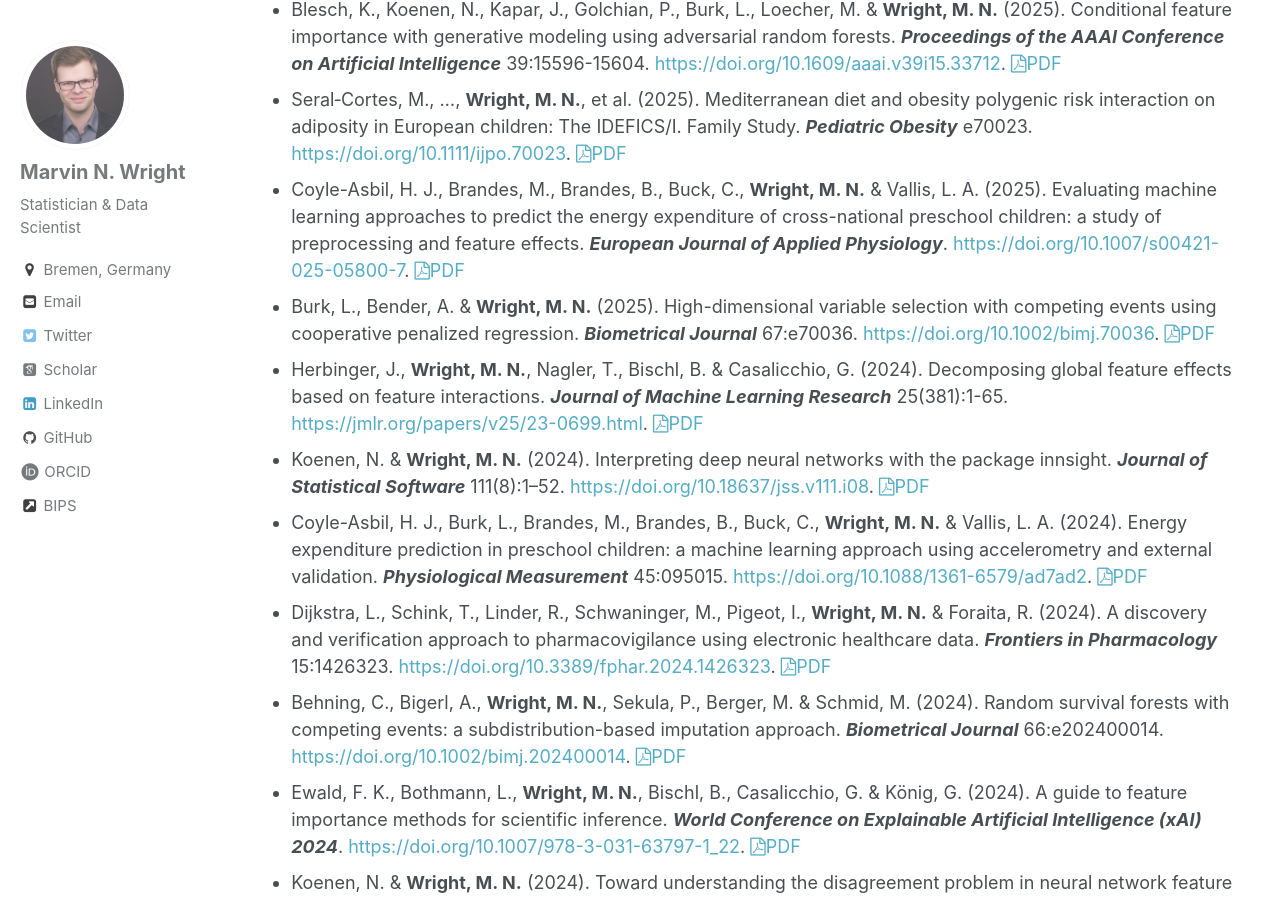
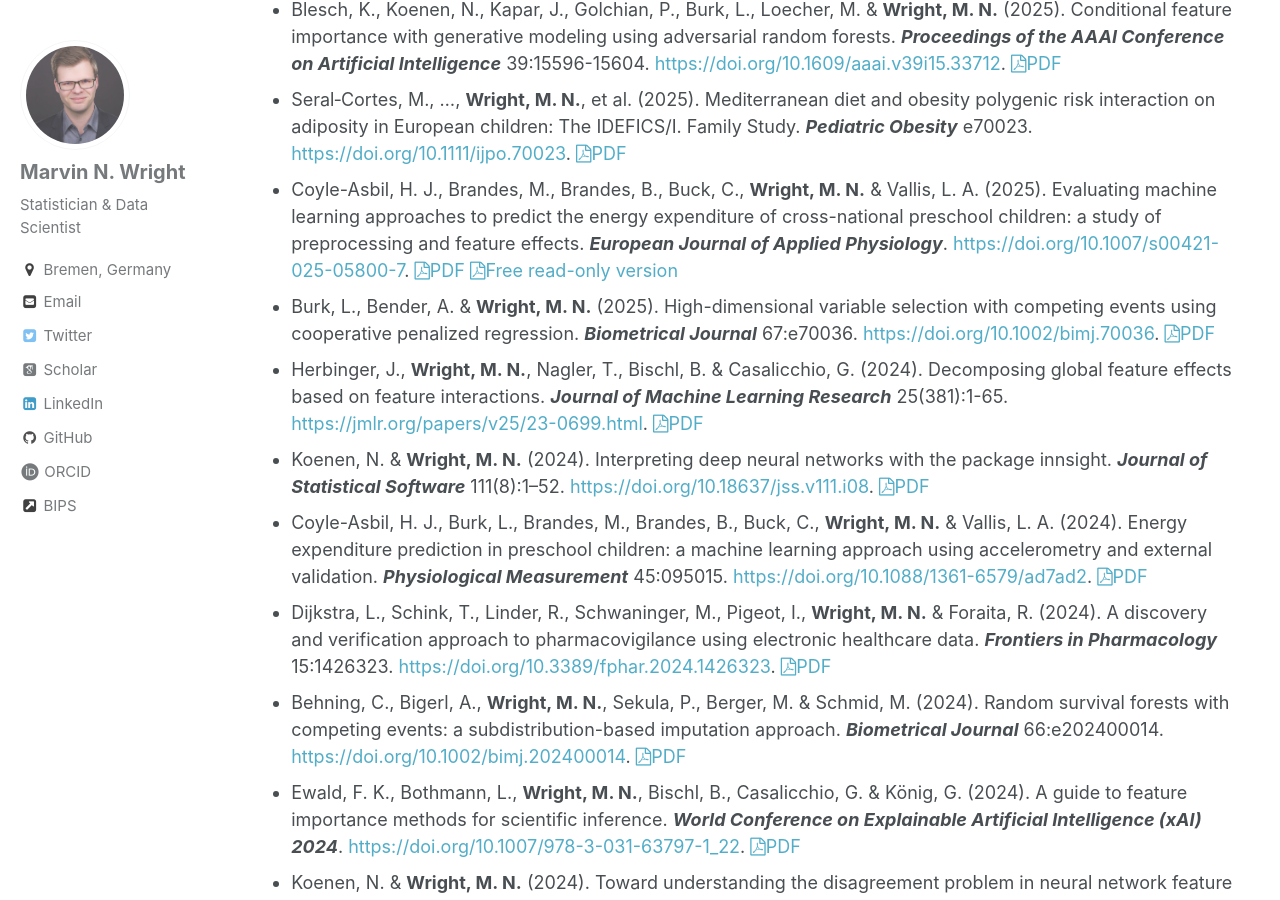
Before and after one commit to mnwright/mnwright.github.io, a Jekyll site: the page built from _pages/publications.md, in a window 1280 px wide and 900 px high, scrolled down 808 px. Built offline with Jekyll 4.4.1, drawn with Linux system fonts in a browser that asks for light colours; some web fonts are replaced.

Commit message:
fix pdf links

```diff
--- a/_pages/publications.md
+++ b/_pages/publications.md
@@ -18,9 +18,9 @@ Most papers are freely available (<i class="fa fa-file-pdf-o"></i>PDF links). Ju
 
 ## Journal Articles, Conference and Workshop Papers
 * {:.pub} Blesch, K., Koenen, N., Kapar, J., Golchian, P., Burk, L., Loecher, M. & **Wright, M. N.** (2025). Conditional feature importance with generative modeling using adversarial random forests.
- ***Proceedings of the AAAI Conference on Artificial Intelligence*** 39:15596-15604.  <https://doi.org/10.1609/aaai.v39i15.33712>. <a href="https://ojs.aaai.org/index.php/AAAI/article/view/33712"><i class="fa fa-file-pdf-o"></i>PDF</a>
+ ***Proceedings of the AAAI Conference on Artificial Intelligence*** 39:15596-15604.  <https://doi.org/10.1609/aaai.v39i15.33712>. <a href="https://ojs.aaai.org/index.php/AAAI/article/view/33712/35867"><i class="fa fa-file-pdf-o"></i>PDF</a>
 * {:.pub} Seral‐Cortes, M., ..., **Wright, M. N.**, et al. (2025). Mediterranean diet and obesity polygenic risk interaction on adiposity in European children: The IDEFICS/I. Family Study. ***Pediatric Obesity*** e70023. <https://doi.org/10.1111/ijpo.70023>. <a href="https://onlinelibrary.wiley.com/doi/epdf/10.1111/ijpo.70023"><i class="fa fa-file-pdf-o"></i>PDF</a>
-* {:.pub} Coyle-Asbil, H. J., Brandes, M., Brandes, B., Buck, C., **Wright, M. N.** & Vallis, L. A. (2025). Evaluating machine learning approaches to predict the energy expenditure of cross-national preschool children: a study of preprocessing and feature effects. ***European Journal of Applied Physiology***. <https://doi.org/10.1007/s00421-025-05800-7>. <a href="https://link.springer.com/content/pdf/10.1007/s00421-025-05800-7.pdf"><i class="fa fa-file-pdf-o"></i>PDF</a>
+* {:.pub} Coyle-Asbil, H. J., Brandes, M., Brandes, B., Buck, C., **Wright, M. N.** & Vallis, L. A. (2025). Evaluating machine learning approaches to predict the energy expenditure of cross-national preschool children: a study of preprocessing and feature effects. ***European Journal of Applied Physiology***. <https://doi.org/10.1007/s00421-025-05800-7>. <a href="https://link.springer.com/content/pdf/10.1007/s00421-025-05800-7.pdf"><i class="fa fa-file-pdf-o"></i>PDF</a> <a href="https://rdcu.be/ek5hj"><i class="fa fa-file-pdf-o"></i>Free read-only version</a>
  * {:.pub} Burk, L., Bender, A. & **Wright, M. N.** (2025). High-dimensional variable selection with competing events using cooperative penalized regression. ***Biometrical Journal*** 67:e70036. <https://doi.org/10.1002/bimj.70036>. <a href="https://onlinelibrary.wiley.com/doi/pdfdirect/10.1002/bimj.70036?download=true"><i class="fa fa-file-pdf-o"></i>PDF</a>
 * {:.pub} Herbinger, J., **Wright, M. N.**, Nagler, T., Bischl, B. & Casalicchio, G. (2024). Decomposing global feature effects based on feature interactions.
  ***Journal of Machine Learning Research*** 25(381):1-65. <https://jmlr.org/papers/v25/23-0699.html>. <a href="https://jmlr.org/papers/volume25/23-0699/23-0699.pdf"><i class="fa fa-file-pdf-o"></i>PDF</a>
```
